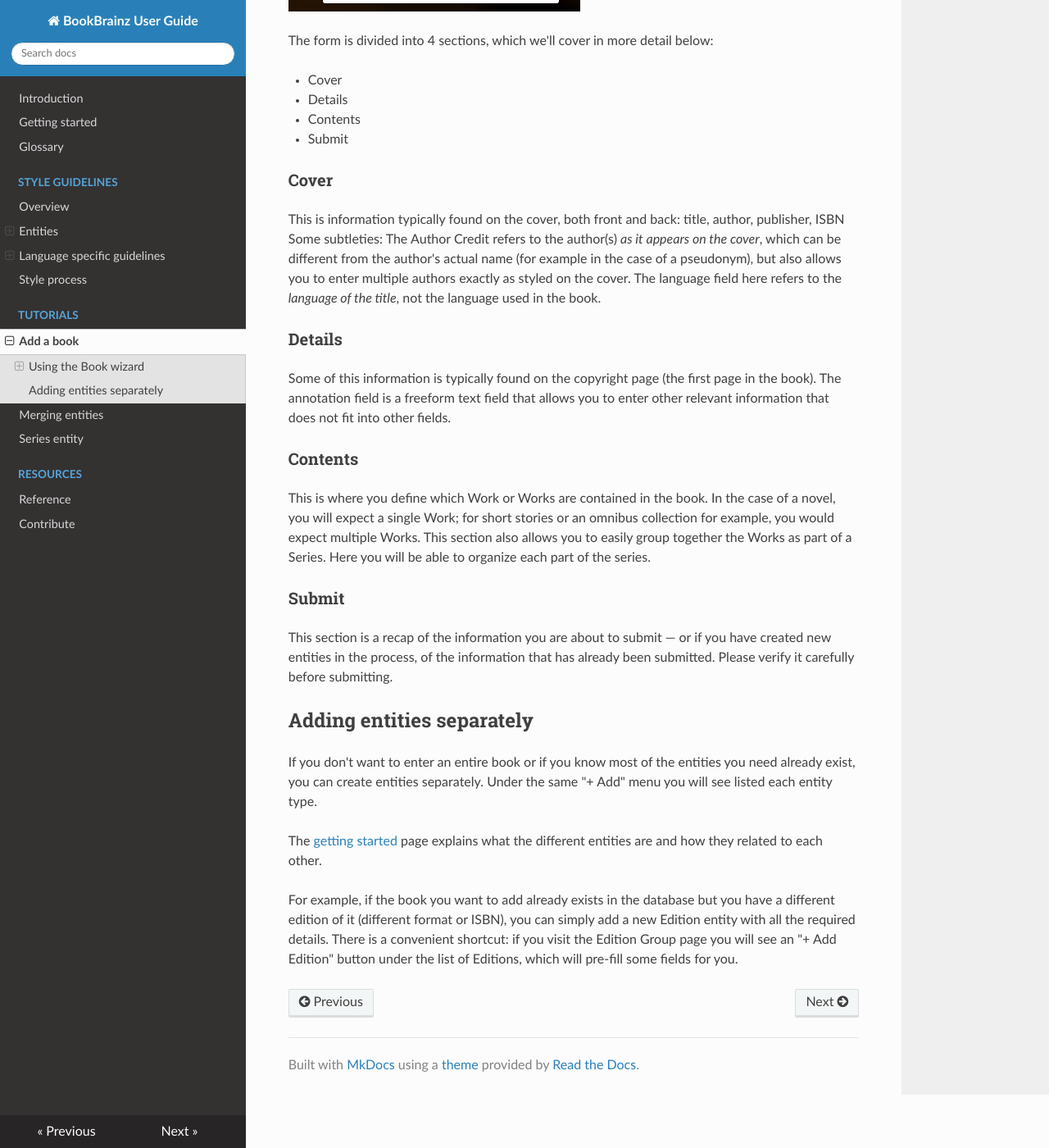
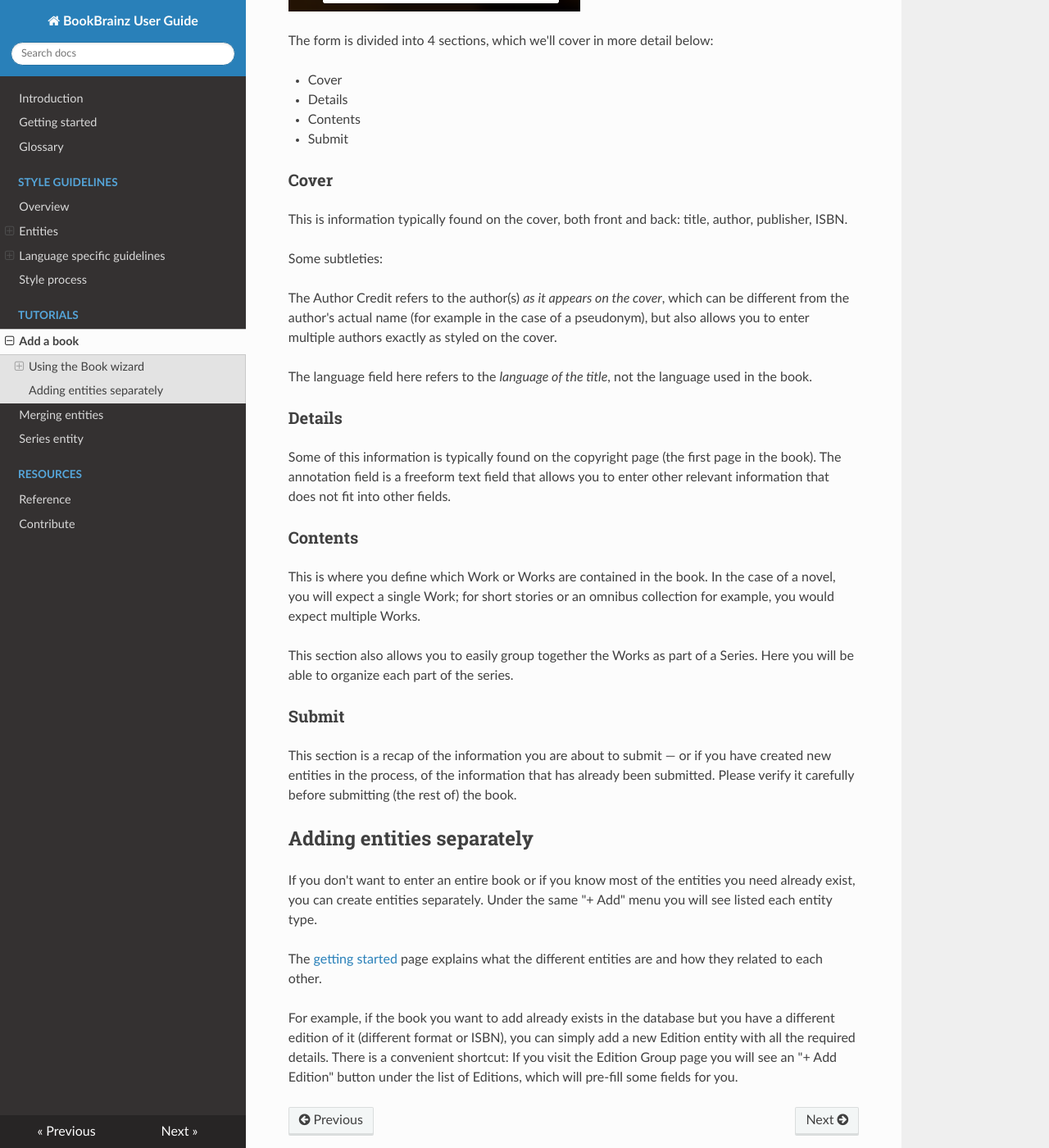
Before and after one commit to metabrainz/bookbrainz-user-guide, an MkDocs documentation site: the page built from docs/tutorials/add-a-book.md, in a window 1280 px wide and 1400 px high, scrolled down 1188 px. Shown: the whole window at 82% size. Built offline with MkDocs 1.6.1, drawn with Linux system fonts in a browser that asks for light colours; nearby versions of some CDN libraries.

Commit message:
Apply suggestions from code review
Co-authored-by: David Kellner <52860029+kellnerd@users.noreply.github.com>

```diff
--- a/docs/tutorials/add-a-book.md
+++ b/docs/tutorials/add-a-book.md
@@ -25,9 +25,12 @@ The form is divided into 4 sections, which we'll cover in more detail below:
 * Submit
 
 ### Cover
-This is information typically found on the cover, both front and back: title, author, publisher, ISBN
+This is information typically found on the cover, both front and back: title, author, publisher, ISBN.
+
 Some subtleties:
+
 The Author Credit refers to the author(s) *as it appears on the cover*, which can be different from the author's actual name (for example in the case of a pseudonym), but also allows you to enter multiple authors exactly as styled on the cover.
+
 The language field here refers to the *language of the title*, not the language used in the book.
 
 ### Details
@@ -36,10 +39,11 @@ The annotation field is a freeform text field that allows you to enter other rel
 
 ### Contents
 This is where you define which Work or Works are contained in the book. In the case of a novel, you will expect a single Work; for short stories or an omnibus collection for example, you would expect multiple Works.
+
 This section also allows you to easily group together the Works as part of a Series. Here you will be able to organize each part of the series.
 
 ### Submit
-This section is a recap of the information you are about to submit — or if you have created new entities in the process, of the information that has already been submitted. Please verify it carefully before submitting.
+This section is a recap of the information you are about to submit — or if you have created new entities in the process, of the information that has already been submitted. Please verify it carefully before submitting (the rest of) the book.
 
 ## Adding entities separately
 If you don't want to enter an entire book or if you know most of the entities you need already exist, you can create entities separately.
@@ -48,4 +52,4 @@ Under the same "+ Add" menu you will see listed each entity type.
 The [getting started](../getting-started.md) page explains what the different entities are and how they related to each other.
 
 For example, if the book you want to add already exists in the database but you have a different edition of it (different format or ISBN), you can simply add a new Edition entity with all the required details.
-There is a convenient shortcut: if you visit the Edition Group page you will see an "+ Add Edition" button under the list of Editions, which will pre-fill some fields for you.
+There is a convenient shortcut: If you visit the Edition Group page you will see an "+ Add Edition" button under the list of Editions, which will pre-fill some fields for you.
```
Also changed, not shown: docs/getting-started.md (+1 -1 lines).
